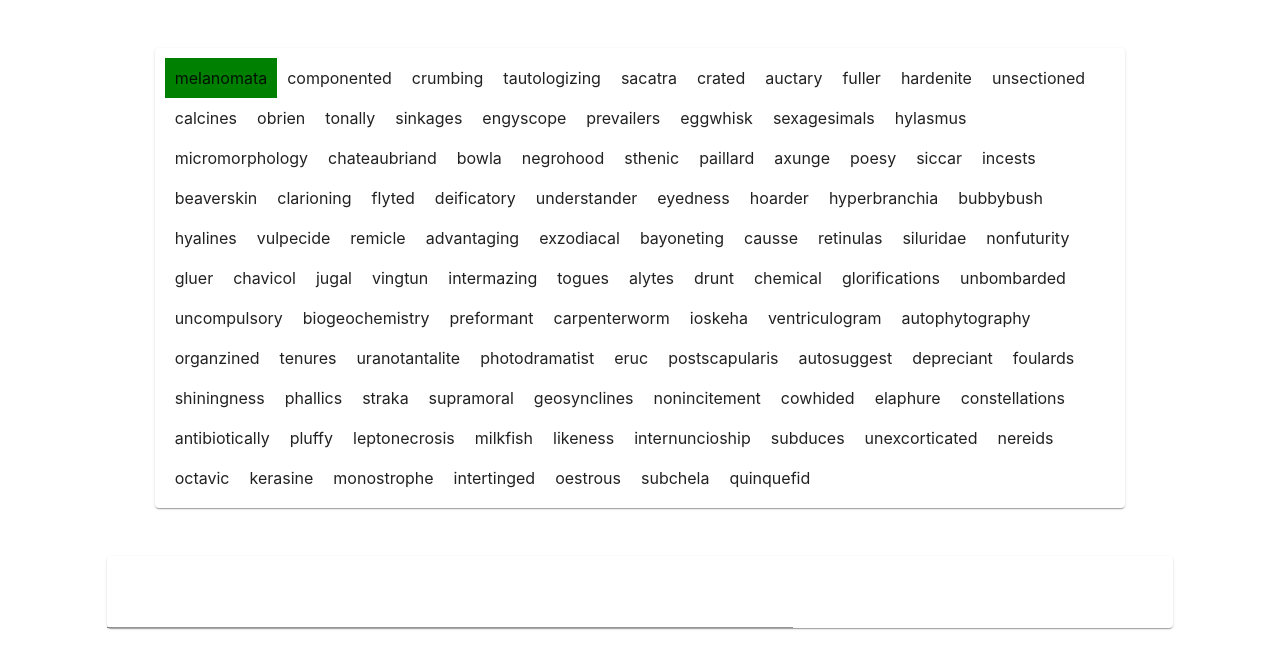
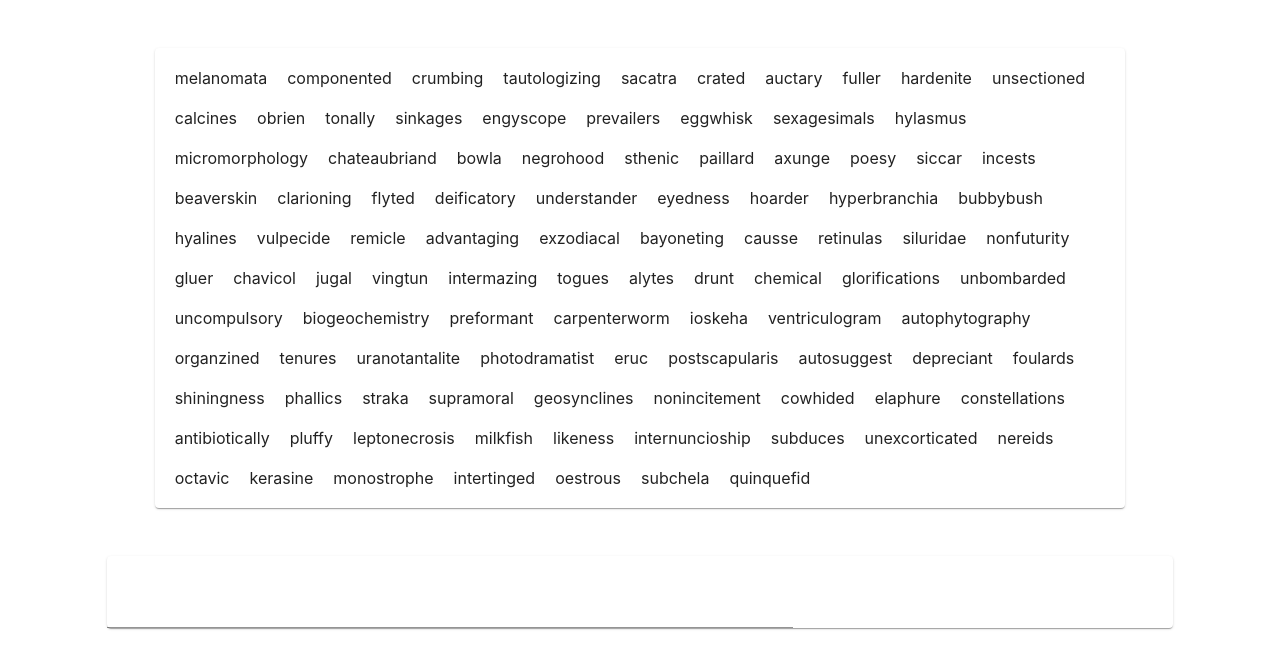
Before and after one commit to AD9000/Dvorak, a React (Create React App) app: page / in a window 1280 px wide. Shown: the top 668 px of the page. Built offline with nearby package versions, Linux system fonts and the light colour scheme.

Commit message:
sorted out color interfaces

```diff
--- a/src/Arena/Input.tsx
+++ b/src/Arena/Input.tsx
@@ -1,6 +1,8 @@
 import React, { ChangeEvent } from "react";
 import TextField from "@material-ui/core/TextField";
 import { makeStyles } from "@material-ui/core/styles";
+
+import { ThemeColor } from "../Colors";
 
 const useStyles = makeStyles({
   textField: {
@@ -12,48 +14,9 @@ const useStyles = makeStyles({
   },
 });
 
-const handleChange = (e: ChangeEvent) => {
-  console.log("test");
-};
-
-enum TextHighlightColor {
-  BAD = "red",
-  GREAT = "green",
-  NONE = "none",
-}
-
-enum BgHighlightColor {
-  BAD = "red",
-  GREAT = "green",
-  NONE = "none",
-}
-
-const keys: string[] = Object.keys(BgHighlightColor);
-const bgValues = Object.values(BgHighlightColor);
-const textValues = Object.values(TextHighlightColor);
-
-const test = bgValues.map((bgValue, index) => ({
-  bg: bgValue,
-  text: textValues[index],
-}));
-console.log(test);
-
-// const test2 = Object.assign({}, keys);
-const highlightColor = keys.reduce((result, key, index) => {
-  result[key] = test[index];
-  return result;
-}, Object.create({}));
-console.log(highlightColor);
-
-enum HighlightColor {
-  BAD = "red",
-  GREAT = "green",
-  NONE = "none",
-}
-
 interface InputProps {
-  changeHandler(e: React.ChangeEvent): void;
-  highlight: HighlightColor;
+  changeHandler(e: ChangeEvent): void;
+  highlight: ThemeColor;
 }
 
 const Input = ({ changeHandler }: InputProps) => {
@@ -70,4 +33,4 @@ const Input = ({ changeHandler }: InputProps) => {
   );
 };
 
-export { HighlightColor, Input as default };
+export { Input as default };
--- a/src/Arena/arena.tsx
+++ b/src/Arena/arena.tsx
@@ -1,6 +1,7 @@
 import React, { useState, useEffect } from "react";
 import { Grid, Paper } from "@material-ui/core";
-import Input, { HighlightColor } from "./Input";
+import Input from "./Input";
+import { HighlightColors, ThemeColor } from "../Colors";
 
 // What a legend
 const durstenfeldShuffle = (array: string[]) => {
@@ -13,12 +14,12 @@ const durstenfeldShuffle = (array: string[]) => {
 
 interface WordProps {
   children: React.ReactNode;
-  highlight: HighlightColor;
+  highlight: ThemeColor;
 }
 
 const Word = ({ children, highlight }: WordProps) => {
   return (
-    <span style={{ padding: "10px", backgroundColor: highlight }}>
+    <span style={{ padding: "10px", backgroundColor: highlight.bg }}>
       {children}
     </span>
   );
@@ -27,15 +28,15 @@ const Word = ({ children, highlight }: WordProps) => {
 const WordHandler = () => {
   const [words, setWords] = useState<string[]>([]);
   const [highlighted, setHighlighted] = useState<number>(0);
-  const [wordHighlight, setWordHighlight] = useState<HighlightColor>(
-    HighlightColor.NONE
+  const [wordHighlight, setWordHighlight] = useState<ThemeColor>(
+    HighlightColors.NONE
   );
-  const [inputHighlight, setInputHighlight] = useState<HighlightColor>(
-    HighlightColor.NONE
+  const [inputHighlight, setInputHighlight] = useState<ThemeColor>(
+    HighlightColors.NONE
   );
 
   const clearInputHighLight = () => {
-    setInputHighlight(HighlightColor.NONE);
+    setInputHighlight(HighlightColors.NONE);
   };
 
   const compareWithWord = (entered: string) => {
@@ -54,7 +55,6 @@ const WordHandler = () => {
 
   useEffect(() => {
     getWords(setWords);
-    setWordHighlight(HighlightColor.GREAT);
   }, []);
 
   return (
@@ -76,7 +76,7 @@ const WordHandler = () => {
 interface WordDisplayProps {
   words: string[];
   highlightedIndex: number;
-  highlightColor: HighlightColor;
+  highlightColor: ThemeColor;
 }
 const WordDisplay = ({
   words,
@@ -91,7 +91,7 @@ const WordDisplay = ({
           <Word
             key={word}
             highlight={
-              highlightedIndex === index ? highlightColor : HighlightColor.NONE
+              highlightedIndex === index ? highlightColor : HighlightColors.NONE
             }
           >
             {word}
--- /dev/null
+++ b/src/Colors.tsx
@@ -0,0 +1,37 @@
+export enum Color {
+  RED = "red",
+  GREEN = "green",
+  NONE = "none",
+  WHITE = "white",
+  BLACK = "black",
+}
+
+export interface ThemeColor {
+  bg: Color;
+  text: Color;
+}
+
+export type ThemeColors = ThemeColor[];
+
+// the interface
+export interface HighlightColor {
+  BAD: ThemeColor;
+  GREAT: ThemeColor;
+  NONE: ThemeColor;
+}
+
+// the star: object
+export const HighlightColors: HighlightColor = {
+  BAD: {
+    bg: Color.RED,
+    text: Color.WHITE,
+  },
+  GREAT: {
+    bg: Color.GREEN,
+    text: Color.WHITE,
+  },
+  NONE: {
+    bg: Color.NONE,
+    text: Color.BLACK,
+  },
+};
```
